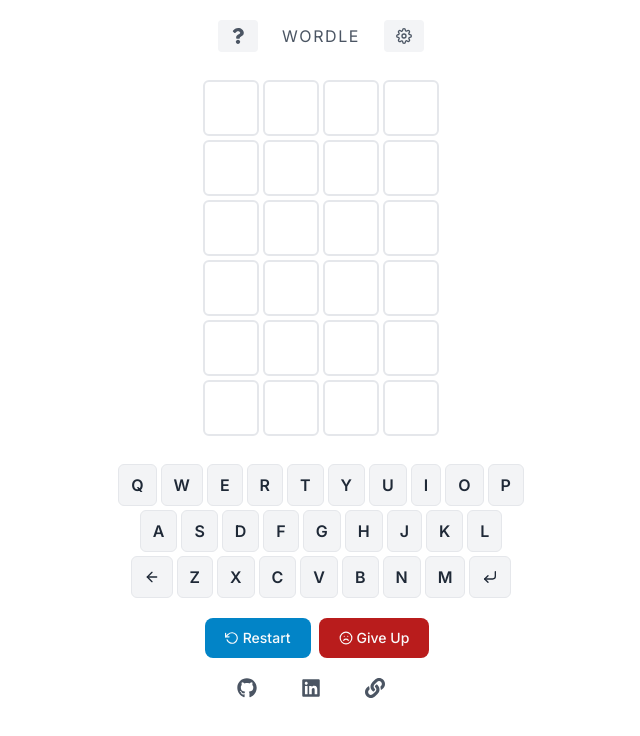
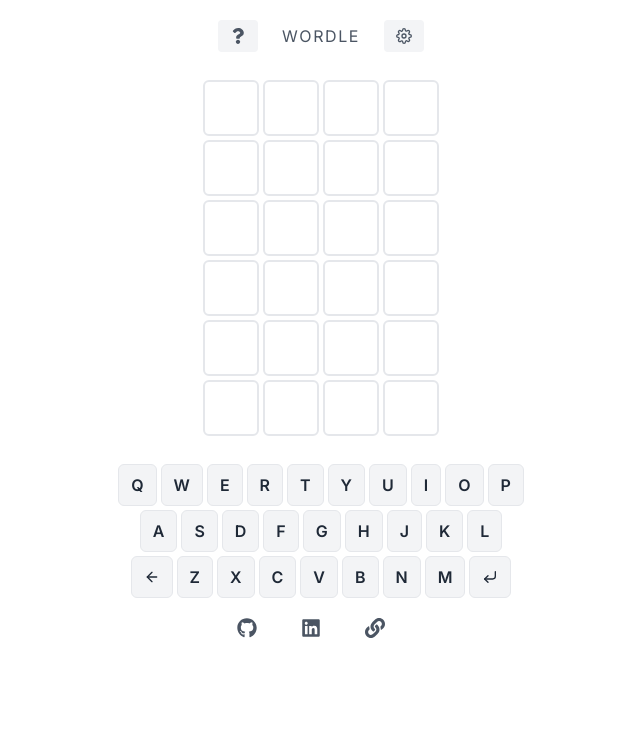
Before and after one commit to HashirHussain/nextjs-wordle, a Next.js app: page / in a window 1280 px wide. Shown: the top 736 px of the page, without its empty margins (319-959 px from the left). Built offline with nearby package versions, Linux system fonts and the light colour scheme.

Commit message:
show CATs if atleast on try made

```diff
--- a/app/Game.tsx
+++ b/app/Game.tsx
@@ -174,7 +174,7 @@
           correctAnswer={correctAnswer}
           grid={grid}
         />
-        <CTA onRestart={onRestartHandler} onGiveUp={onGiveUpHandler} />
+        {grid.flat().length > 0 ? <CTA onRestart={onRestartHandler} onGiveUp={onGiveUpHandler} /> : null}
         <Footer />
       </div>
     </>
--- a/app/components/PlayBoard.tsx
+++ b/app/components/PlayBoard.tsx
@@ -1,7 +1,6 @@
 import {
   CHANCE_LIMIT,
   blocksValueType,
-  findIndices,
   getChances,
   getLettersBlock,
 } from "../lib";
@@ -52,7 +51,7 @@
                 return (
                   <div
                     key={`block-${rowIndex}-${blockIndex}`}
-                    className={baseBlockStyle}
+                    className={`${baseBlockStyle} dark:text-gray-50`}
                   >
                     {tempWord[blockIndex]}
                   </div>
--- a/app/components/Settings.tsx
+++ b/app/components/Settings.tsx
@@ -28,7 +28,6 @@
             aria-modal="true"
         >
             <div className="fixed inset-0 bg-gray-500 bg-opacity-75 transition-opacity"></div>
-
             <div className="fixed inset-0 z-10 w-screen overflow-y-auto">
                 <div className="flex min-h-full items-end justify-center p-4 text-center sm:items-center sm:p-0">
                     <div className="relative transform overflow-hidden rounded-lg bg-white text-left shadow-xl transition-all sm:my-8 sm:w-full sm:max-w-lg">
```
